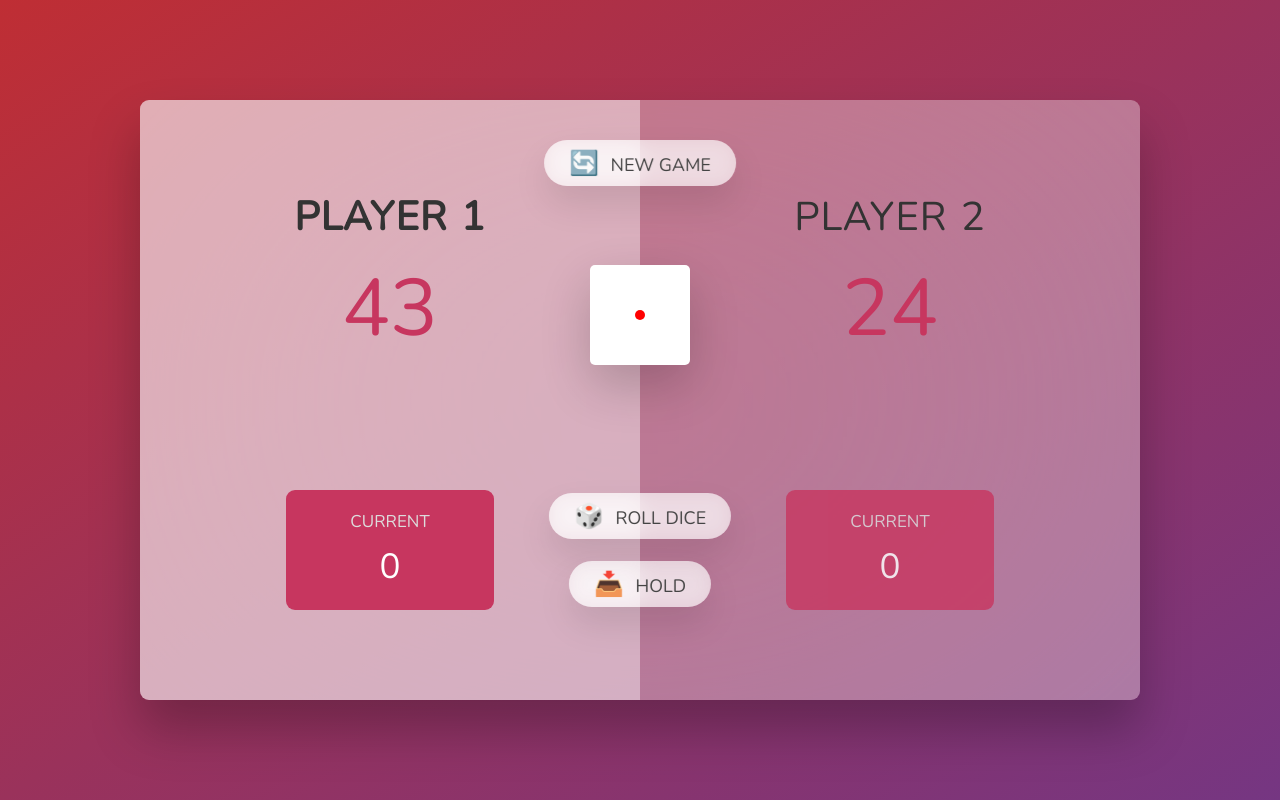
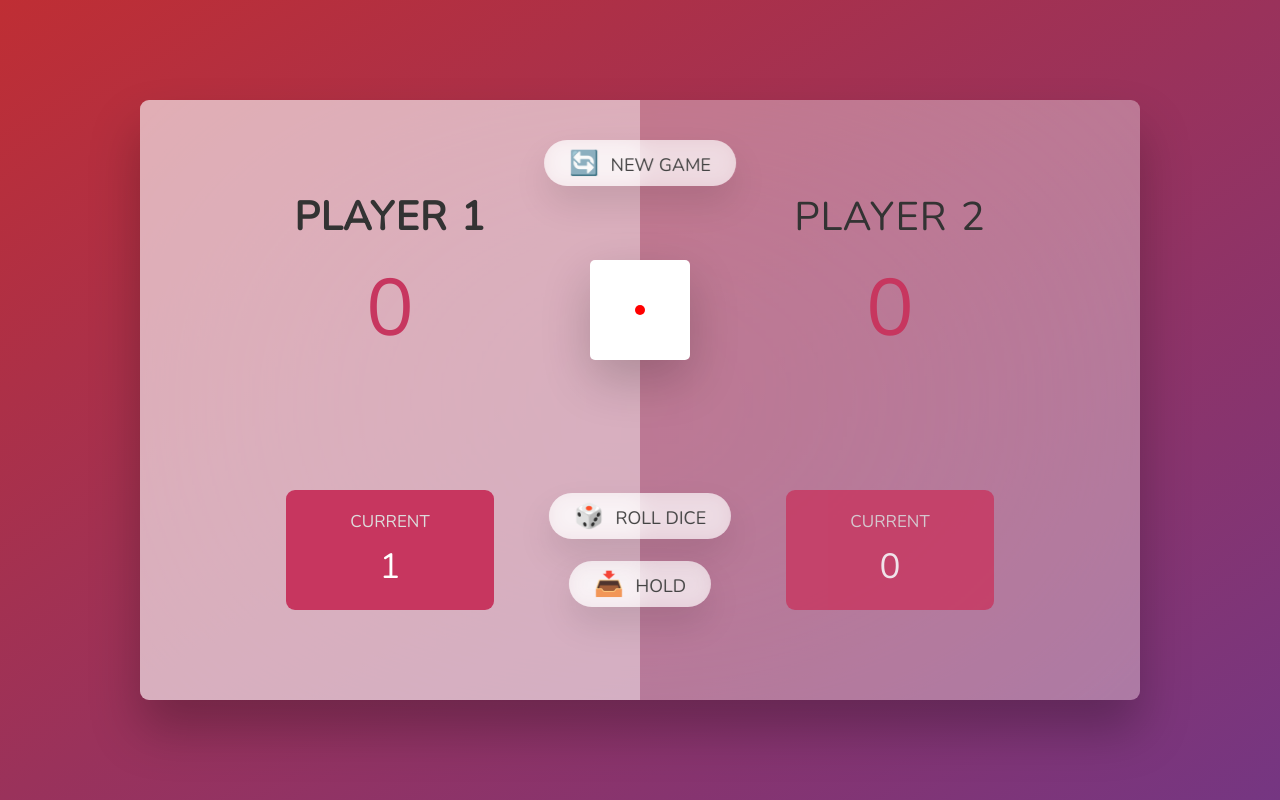
Before and after one commit to ad-dw/Pig.Game, a plain HTML site: page index.html in a window 1280 px wide. Both pictures are taken after a click on the button "🎲 ROLL DICE". Drawn offline with nearby package versions, Linux system fonts and the light colour scheme.

Commit message:
Added score functionality

```diff
--- a/index.html
+++ b/index.html
@@ -11,7 +11,7 @@
     <main>
       <section class="player player--0 player--active">
         <h2 class="name" id="name--0">Player 1</h2>
-        <p class="score" id="score--0">43</p>
+        <p class="score" id="score--0">0</p>
         <div class="current">
           <p class="current-label">Current</p>
           <p class="current-score" id="current--0">0</p>
@@ -19,7 +19,7 @@
       </section>
       <section class="player player--1">
         <h2 class="name" id="name--1">Player 2</h2>
-        <p class="score" id="score--1">24</p>
+        <p class="score" id="score--1">0</p>
         <div class="current">
           <p class="current-label">Current</p>
           <p class="current-score" id="current--1">0</p>
--- a/script.js
+++ b/script.js
@@ -1,10 +1,24 @@
 "use strict";
 
-let randomDiceNumber = 1;
+let randomDiceNumber;
+let activePlayer = 0;
+let currentScore = 0;
 
 const elements = document.querySelectorAll(".num");
 const rollBtn = document.querySelector(".btn--roll");
 const dice = document.querySelector(".dice");
+const currentScoreElementGetter = function (activePlayerNumber) {
+  const currentScoreElement = document.querySelector(
+    `#current--${activePlayerNumber}`
+  );
+  return currentScoreElement;
+};
+
+const updateCurrentScore = function () {
+  currentScore += randomDiceNumber;
+  const currentScoreEl = currentScoreElementGetter(activePlayer);
+  currentScoreEl.textContent = currentScore;
+};
 
 const changeDiceUI = function () {
   for (let i = 0; i < elements.length; i++) {
@@ -14,6 +28,7 @@ const changeDiceUI = function () {
       elements[i].style.visibility = "hidden";
     }
   }
+  updateCurrentScore();
 };
 
 const rollTheDice = function () {
@@ -27,5 +42,4 @@ const rollTheDice = function () {
   }, 1000);
 };
 
-changeDiceUI();
 rollBtn.addEventListener("click", rollTheDice);
--- a/style.css
+++ b/style.css
@@ -177,7 +177,7 @@ main {
   justify-content: space-between;
   position: absolute;
   left: 50%;
-  top: 16.5rem;
+  top: 16rem;
   transform: translateX(-50%);
   height: 10rem;
   width: 10rem;
```
